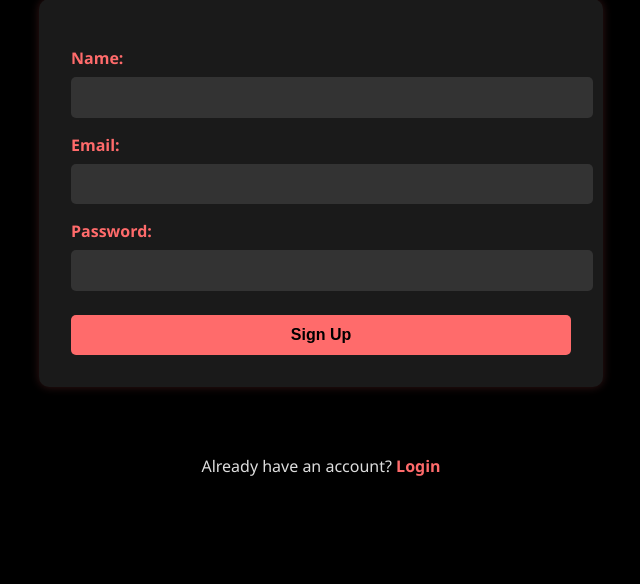
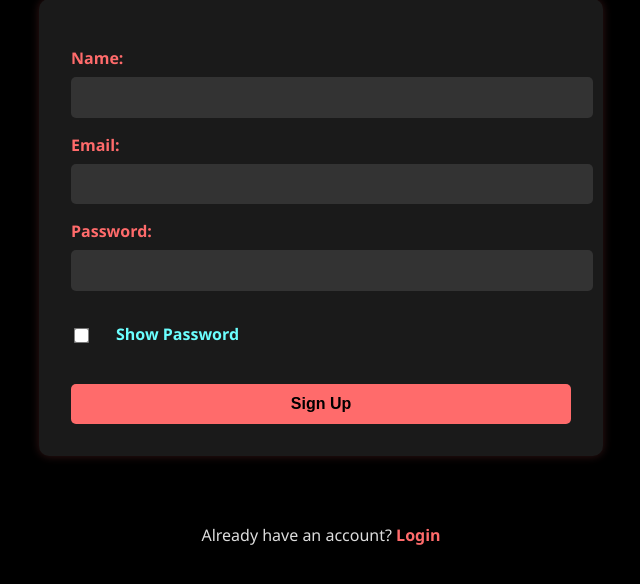
Before and after one commit to noahgibson710/CITS3403-project, a Flask app: page /signup.html in a window 1280 px wide. Shown: the part 151-735 px from the top of the page, without its empty margins (319-959 px from the left). Run offline with Flask 3, Linux system fonts and the light colour scheme.

Commit message:
Implemented password validation and added checkbox to show password when signing up

```diff
--- a/app/server.py
+++ b/app/server.py
@@ -18,7 +18,7 @@ db.init_app(app)
 with app.app_context():
     db.create_all()
     if not User.query.filter_by(username='admin').first():
-        db.session.add(User(username='admin', email ='admin@example.com', password='1234'))
+        db.session.add(User(username='admin', email ='admin@example.com', password='12345678'))
         db.session.commit()
 
 # === ROUTES ===
--- a/app/static/signup.html
+++ b/app/static/signup.html
@@ -32,6 +32,11 @@
             <label for="password">Password:</label>
             <input type="password" id="password" name="password" required>
 
+            <div id="show-password-label-checkbox">
+              <input type="checkbox" id="show-password-checkbox">
+              <label for="show-password-checkbox" id="show-password-label">Show Password</label>
+            </div>
+
             <button type="submit">Sign Up</button>
         </form>
     </div>
--- a/app/static/signup.js
+++ b/app/static/signup.js
@@ -12,9 +12,18 @@ document.getElementById('signupform').addEventListener('submit', function (e) {
     xhttp.send(parameters);
 
     xhttp.onload = function () {
+        const password = document.getElementById('password').value;
+        const message = document.getElementById("signup-message");
+        const passwordPattern = /^(?=.*[a-z])(?=.*[A-Z])(?=.*\W).{8,}$/; // A password needs to have at least: one lowercase + one uppercase + one special character + 8 characters long
         const signupmessage = document.getElementById("signup-message");
         signupmessage.textContent = "";
         signupmessage.removeAttribute("class");
+
+        if (!passwordPattern.test(password)) {       //Password validation
+            message.textContent = "❌ Password must be at least 8 characters long and include uppercase, lowercase, and a special character.";
+            message.className = "error";
+            return;
+        }
 
         if (xhttp.status == 200) {
             document.getElementById("signup-message").textContent = "✅ Signup Successful!";
@@ -39,3 +48,9 @@ document.querySelectorAll("#signupform input").forEach(input => {
       message.removeAttribute("class");
     });
   });
+
+  // Users can make their passwords visible when signing up so that they can check whether the password meets the requirement
+document.getElementById('show-password-checkbox').addEventListener('change', function () {
+    const passwordField = document.getElementById('password');
+    passwordField.type = this.checked ? 'text' : 'password';
+});
--- a/app/static/style.css
+++ b/app/static/style.css
@@ -238,3 +238,22 @@ section p {
   color: #721c24;
   background-color: #f8d7da;
 }
+#show-password-checkbox {
+  width: auto;
+  transform: scale(1.2);
+  margin-right: 8px;
+  transform: scale(1.2);
+  vertical-align: middle;
+}
+#show-password-label-checkbox {
+  display: flex;
+  align-items: center;
+  margin-top: 16px;
+  color: #ff6b6b;
+  font-weight: bold;
+}
+#show-password-label {
+  margin-bottom: 15px;
+  margin-left: 20px;
+  color: #6bffff;
+}
```
